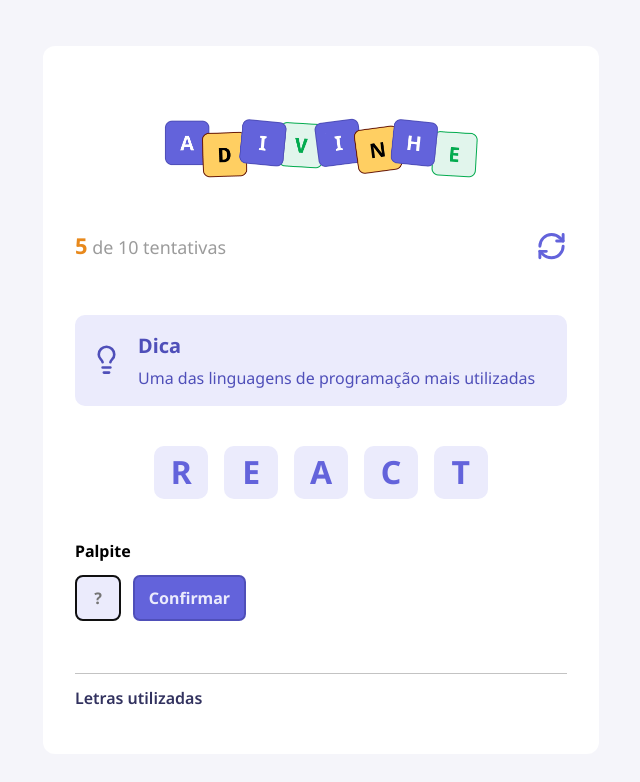
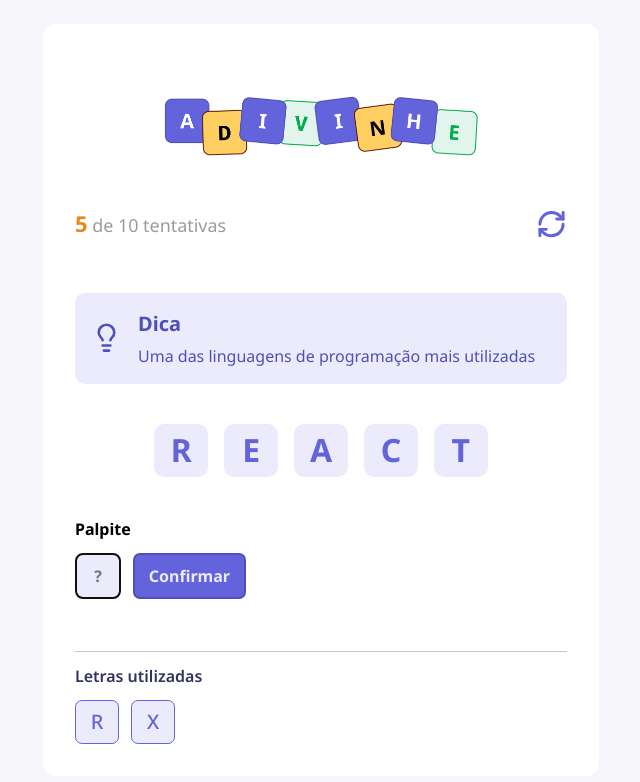
Before and after one commit to VictorMartinsD/adivinhe, a React (Vite) app: page / in a window 1280 px wide. Shown: the top 782 px of the page, without its empty margins (319-959 px from the left). Built offline with nearby package versions, Linux system fonts and the light colour scheme.

Commit message:
feat(letter): add size variant property to Letter component

```diff
--- a/src/components/Letter/index.tsx
+++ b/src/components/Letter/index.tsx
@@ -2,11 +2,16 @@ import styles from "@/components/Letter/style.module.css";
 
 type Props = {
   value?: string;
+  size?: "default" | "small";
 };
 
-export function Letter({ value = "" }: Props) {
+export function Letter({ value = "", size = "default" }: Props) {
   return (
-    <div className={styles.letter}>
+    <div
+      className={`
+        ${styles.letter}
+        ${size === "small" && styles.letterSmall}
+        `}>
       <span>{value}</span>
     </div>
   );
--- a/src/components/Letter/style.module.css
+++ b/src/components/Letter/style.module.css
@@ -14,3 +14,13 @@
   align-items: center;
   justify-content: center;
 }
+
+.letterSmall {
+  width: 2.75rem;
+  height: 2.75rem;
+  border-radius: 0.43rem;
+
+  font-size: 1.25rem;
+  font-weight: 500;
+  border: 1px solid #6363db;
+}
--- a/src/components/LettersUsed/index.tsx
+++ b/src/components/LettersUsed/index.tsx
@@ -1,9 +1,15 @@
 import styles from "@/components/LettersUsed/styles.module.css";
+import { Letter } from "@/components/Letter";
 
 export function LettersUsed() {
   return (
     <div className={styles.lettersUsed}>
       <h5>Letras utilizadas</h5>
+
+      <div>
+        <Letter value="R" size="small" />
+        <Letter value="X" size="small" />
+      </div>
     </div>
   );
 }
--- a/src/components/LettersUsed/styles.module.css
+++ b/src/components/LettersUsed/styles.module.css
@@ -10,3 +10,9 @@
   font-weight: 600;
   margin: 0.75rem 0;
 }
+
+.lettersUsed > div {
+  display: flex;
+  gap: 0.75rem;
+  flex-wrap: wrap;
+}
```
